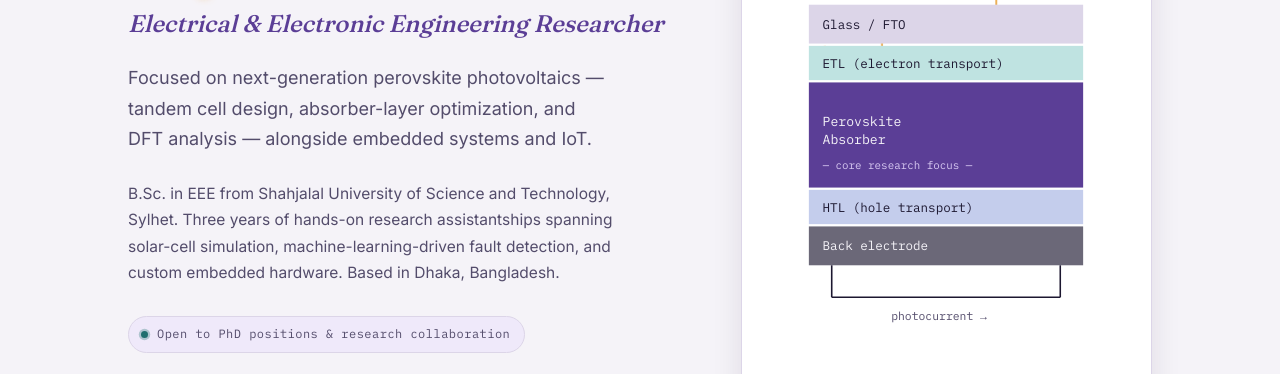
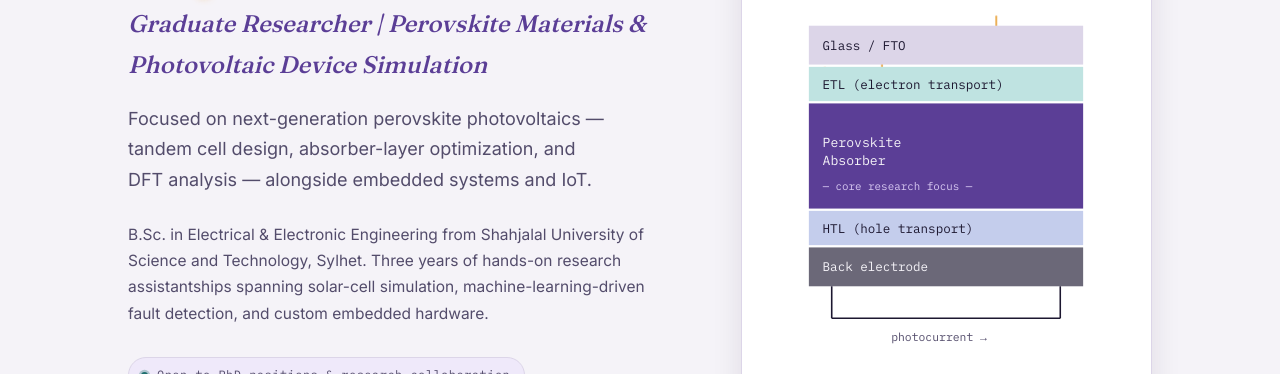
Before and after one commit to ImtiazAhmed1999/Portfolio_Imtiaz, a plain HTML site: page index.html in a window 1280 px wide. Shown: the part 342-716 px from the top of the page. Drawn offline with Linux system fonts and the light colour scheme.

```diff
--- a/index.html
+++ b/index.html
@@ -461,7 +461,7 @@
 
 <header class="site-nav">
   <div class="nav-inner">
-    <a href="#top" class="nav-name">IMTIAZ<span>.</span>AHMED</a>
+    <a href="#top" class="nav-name">IMTIAZ<span> </span>AHMED</a>
     <nav class="links" id="navLinks">
       <a href="#education">Education</a>
       <a href="#research">Research</a>
@@ -497,9 +497,9 @@
             </div>
             <h1 class="display">Imtiaz Ahmed</h1>
           </div>
-          <p class="role-line display">Electrical &amp; Electronic Engineering Researcher</p>
+          <p class="role-line display">Graduate Researcher | Perovskite Materials & Photovoltaic Device Simulation</p>
           <p class="role">Focused on next-generation perovskite photovoltaics — tandem cell design, absorber-layer optimization, and DFT analysis — alongside embedded systems and IoT.</p>
-          <p class="bio">B.Sc. in EEE from Shahjalal University of Science and Technology, Sylhet. Three years of hands-on research assistantships spanning solar-cell simulation, machine-learning-driven fault detection, and custom embedded hardware. Based in Dhaka, Bangladesh.</p>
+          <p class="bio">B.Sc. in Electrical & Electronic Engineering from Shahjalal University of Science and Technology, Sylhet. Three years of hands-on research assistantships spanning solar-cell simulation, machine-learning-driven fault detection, and custom embedded hardware.</p>
           <div class="status-pill"><span class="dot"></span>Open to PhD positions &amp; research collaboration</div>
           <div class="hero-cta">
             <a href="#contact" class="btn primary">Get in touch</a>
```
